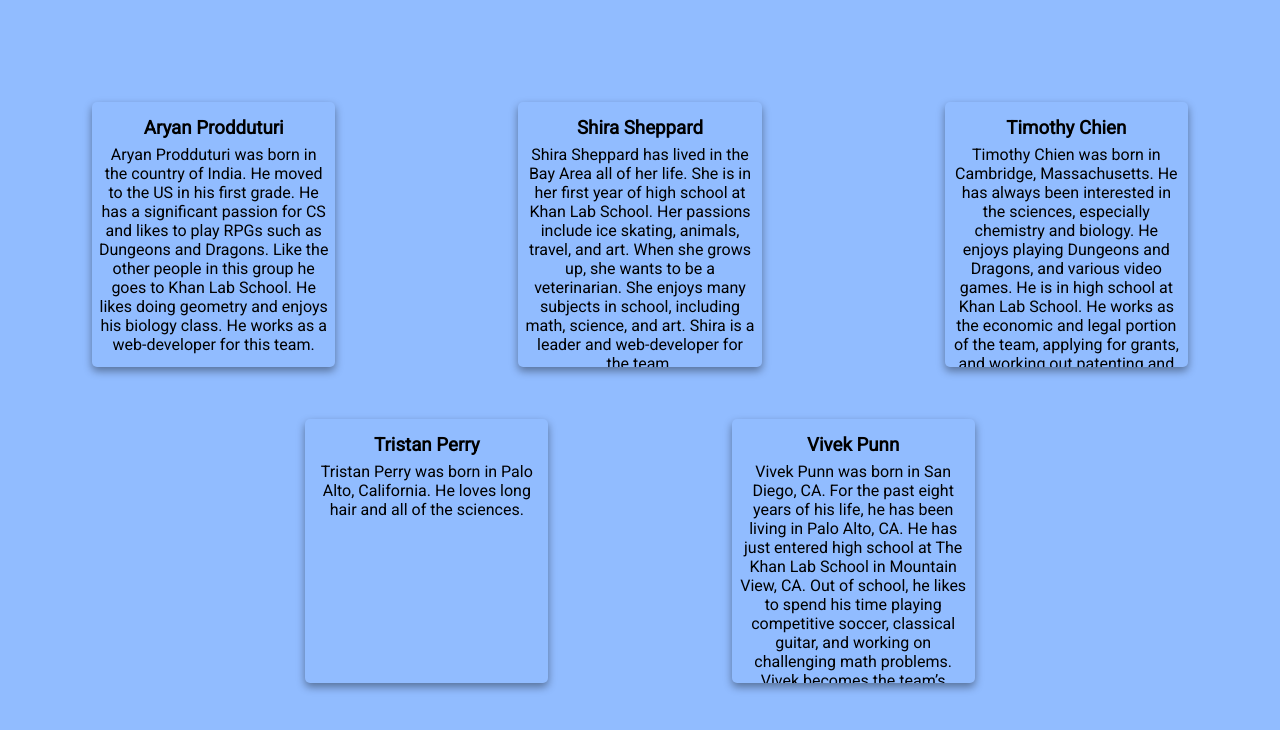
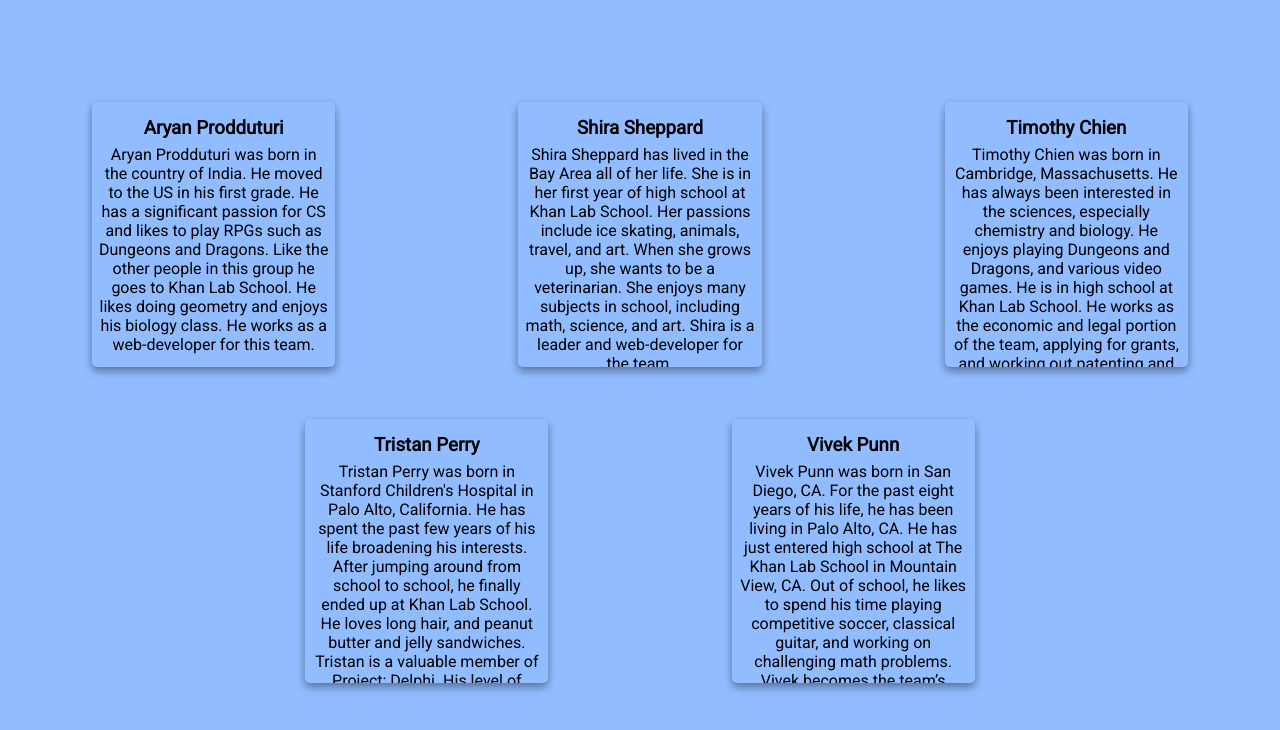
Before and after one commit to 1aryanpro/delphi, a plain HTML site: page about.html in a window 1280 px wide. Shown: the part 258-988 px from the top of the page. Drawn offline with Linux system fonts and the light colour scheme.

Commit message:
updated tristan's bio

```diff
--- a/about.html
+++ b/about.html
@@ -38,7 +38,7 @@
       </div>
       <div class="card">
         <h3><strong>Tristan Perry</strong></h3>
-        <p>Tristan Perry was born in Palo Alto, California. He loves long hair and all of the sciences.</p>
+        <p>Tristan Perry was born in Stanford Children's Hospital in Palo Alto, California. He has spent the past few years of his life broadening his interests. After jumping around from school to school, he finally ended up at Khan Lab School. He loves long hair, and peanut butter and jelly sandwiches. Tristan is a valuable member of Project: Delphi. His level of expertise is unparalleled on this team, and Project: Delphi would be nowhere without him.</p>
       </div>
       <div class="card">
         <h3><strong>Vivek Punn</strong></h3>
```
